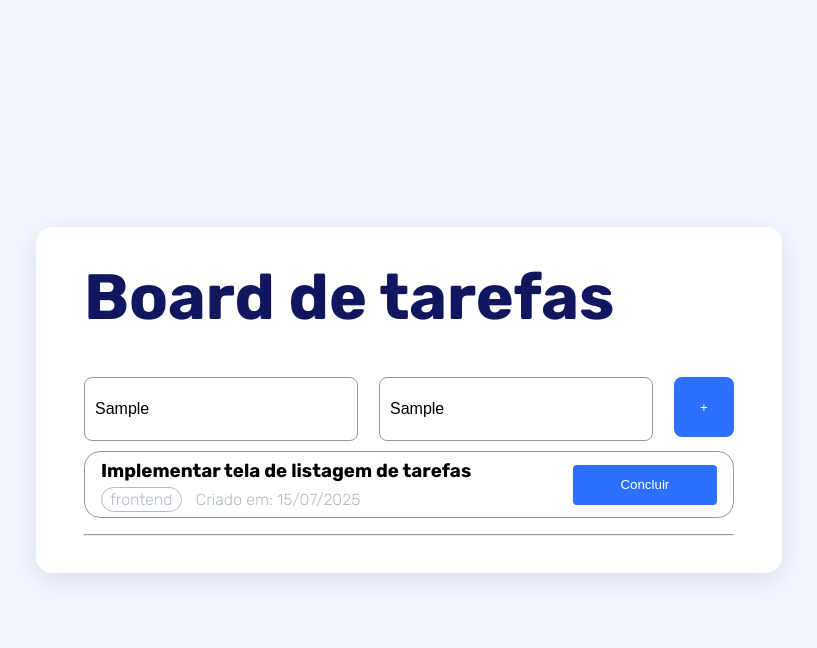
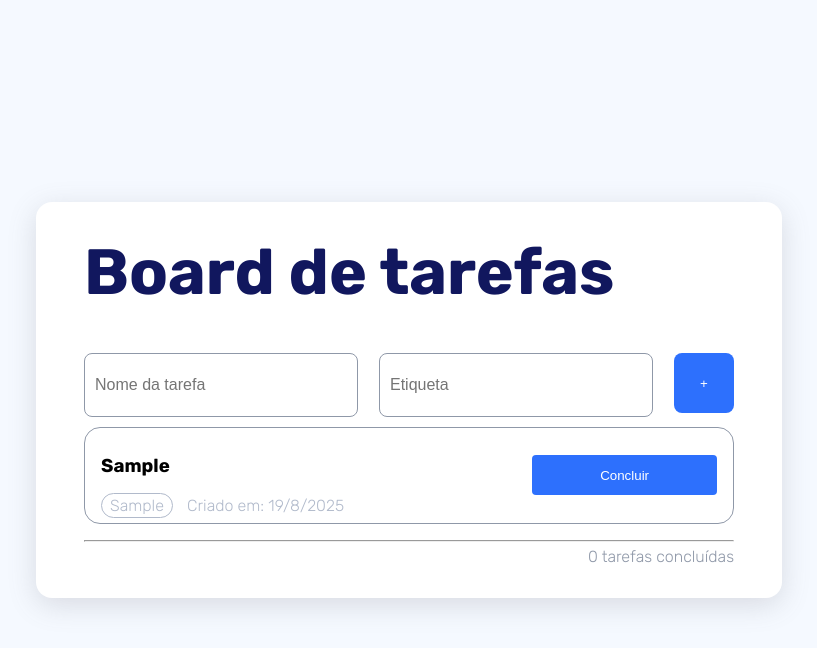
Before and after one commit to pedooor013/-RID216742_Desafio01-, a plain HTML site: page index.html in a window 1280 px wide. Both pictures are taken after typing "Sample", "Sample" into the empty fields and a click on the button "Cadastrar nova tarefa". Shown: the whole page, without its empty margins (231-1048 px from the left). Drawn offline with Linux system fonts and the light colour scheme.

Commit message:
addd: finalização DOM

```diff
--- a/index.js
+++ b/index.js
@@ -14,9 +14,27 @@ const saveTasks = () => {
         localStorage.setItem("tasks", JSON.stringify(tasks))
     }
 
-
-
-
+    //Function para renderizar o array tasks
+    const renderTasks = () => {
+        taskList.innerHTML = "";
+        tasks.forEach((task, index) =>{
+            const li = document.createElement('li');
+            li.innerHTML = `
+                <div class="tasks-content">
+                <h3 class="${task.checked ? "h3-tasks-checked" : "h3-tasks"}">${task.name}</h3>
+                <div class="tasks-span">
+                        <span class="tasks-tag">${task.tag}</span>
+                        <span class="tasks-data-tag">Criado em: ${task.date}</span>
+                    </div>
+                </div>
+                <button class= "${task.checked ? "btn-checked-tasks" :"btn-finish-tasks" }" onclick="finishTasks(${index})">
+                    ${task.checked ? "✓" : "Concluir"}
+                </button>
+            `;
+            taskList.appendChild(li);
+        });
+        countFinishTasks();
+    }
 
     //Function que recolhe a data atual
     const getDate = () =>{
@@ -35,43 +53,33 @@ const addTask = (event) =>{
         const taskName = nameTask.value.trim();
         const taskTag = tagTask.value.trim();
         const taskDateCreate = getDate();
+
         if(taskName !== "" && taskTag !== ""){
-        const li = document.createElement('li');
-        li.innerHTML = `
-                <div class="tasks-content">
-                <h3 id="h3-name-tasks">${taskName}</h3>
-                <div class="tasks-span">
-                    <span class="tasks-tag">${taskTag}</span>
-                    <span class="tasks-data-tag">Criado em: ${taskDateCreate}</span>
-                </div>
-                </div>
-                <button class="btn-finish-tasks" id="btn-tasks" onclick="finishTasks()">Concluir</button>
-        `;
-        taskList.appendChild(li);
-        taskName.value = "";
-        taskTag.value = "";
+            tasks.push({
+                name: taskName,
+                tag: taskTag,
+                date: taskDateCreate,
+                checked: false
+            });
+            saveTasks();
+            renderTasks();
+            nameTask.value = "";
+            tagTask.value = "";
         }
     }
 
-const changeStyleButton = () =>{
-    if(){
-        btnTasks.className = 'btn-checked-tasks';
-    }
-}
-
-
-const finishTasks = (button) =>{
-
+    const finishTasks = (index) =>{
+        tasks[index].checked = !tasks[index].checked;
+        saveTasks();
+        renderTasks();
+        console.log(tasks[index].checked);
     }
 
     const countFinishTasks = () =>{
-    /* const numFinishedTasks = ; */
-    const span = document.createElement('span')
-    /* span.innerHTML = `${numFinishedTasks} tarefas concluídas`; */
-    span.innerHTML = ` tarefas concluídas`;
-    footer.appendChild(span);
+        const numFinishedTasks = tasks.filter(t => t.checked).length;
+        footer.innerHTML = `<span>${numFinishedTasks} tarefas concluídas</span>`;
     }
 
     window.onload = () =>{
-    countFinishTasks();
+        renderTasks();
     }
--- a/style.css
+++ b/style.css
@@ -108,7 +108,7 @@
     height: 100%;
     justify-content: space-between;
 
-    & > h3 {
+    & > .h3-tasks{
         width: 100%;
         margin: 0 0 0.8rem 0;
     }
@@ -148,8 +148,13 @@
         transition: .5s;
         opacity: .8;
     }
+
+
     }
-
+.h3-tasks-checked{
+        text-decoration: line-through;
+        color: #8f98a8;
+    }
     @media screen and (max-width: 800px) {
     html {
         width: 100%;
@@ -212,6 +217,7 @@
             align-items: center;
             justify-content: center;
             & > li {
+                width: 80%;
                 display: flex;
                 flex-direction: column;
                 padding: 1.5rem;
```
Also changed, not shown: index.html (+9 -0 lines). Lines whose indentation alone changed are shown as unchanged.
